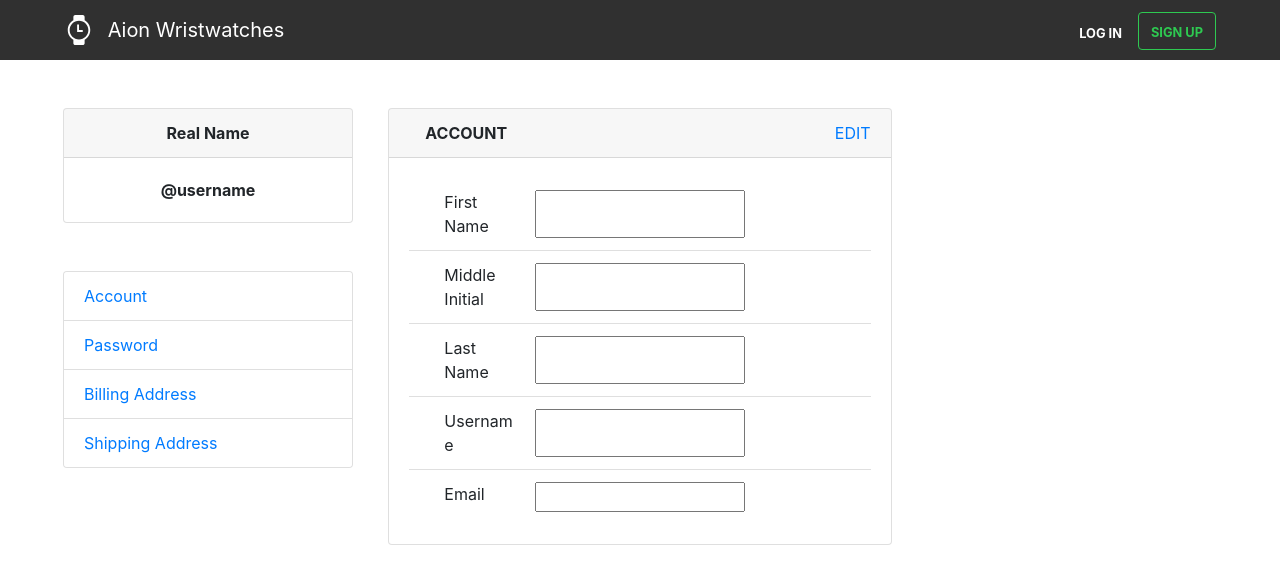
After one commit to denricklaborada/SECPROG-MP, a Django app: page /uacct/ in a window 1280 px wide. The commit adds this page. Shown: the top 584 px of the page. Run offline with Django 3.2, Linux system fonts and the light colour scheme; some libraries are stand-ins or nearby versions.

Commit message:
user account

```diff
--- /dev/null
+++ b/aionwristwatches/ecommerce/templates/ecommerce/uacct.html
@@ -0,0 +1,57 @@
+{% extends 'ecommerce/extends/header.html' %}
+{%load static%}
+{% block extrahead %}
+<link rel="stylesheet" type="text/css" href="{% static 'css/uacct.css' %}">
+{% endblock %}
+{% block body %}
+<div class="main-container mt-5">
+    <div class="container ml-5 col-3 pull-left" >
+        <div class="card ">
+            <div class="card-header col-auto text-center">
+                <strong>Real Name</strong>
+            </div>
+
+            <div class="card-body text-center">
+                <strong>@username</strong>
+            </div>
+        </div>
+        <div class="card mt-lg-5">
+          <ul class="list-group list-group-flush">
+              <li class="list-group-item"><a href="#" style="text-decoration: none;">Account</a></li>
+              <li class="list-group-item"><a href="#" style="text-decoration: none;">Password</a></li>
+              <li class="list-group-item"><a href="#" style="text-decoration: none;">Billing Address</a></li>
+              <li class="list-group-item"><a href="#" style="text-decoration: none;">Shipping Address</a></li>
+          </ul>
+        </div>
+    </div>
+    <div class="container col-5 " >
+        <div class="card">
+            <div class="card-header"><strong class="p-3">ACCOUNT</strong><a href="#" class="pull-right" style="text-decoration: none;">EDIT</a></div>
+            <div class = "card-body">
+                <ul class="list-group list-group-flush">
+                    <li  class="list-group-item d-inline-flex ">
+                        <div class="col-3">First Name</div>
+                        <input class="col-6" type="text" value="{{user.fname}}"/>
+                    </li>
+                    <li  class="list-group-item d-inline-flex ">
+                        <div class="col-3">Middle Initial</div>
+                        <input class="col-6" type="text" value="{{user.mname}}"/>
+                    </li>
+                    <li  class="list-group-item d-inline-flex ">
+                        <div class="col-3">Last Name</div>
+                        <input class="col-6" type="text" value="{{user.lname}}"/>
+                    </li>
+                    <li  class="list-group-item d-inline-flex ">
+                        <div class="col-3">Username</div>
+                        <input class="col-6" type="text" value="{{user.uname}}"/>
+                    </li>
+                    <li  class="list-group-item d-inline-flex ">
+                        <div class="col-3">Email</div>
+                        <input class="col-6" type="text" value="{{user.email}}"/>
+                    </li>
+                </ul>
+            </div>
+        </div>
+    </div>
+</div>
+{% endblock %}
```
Also changed, not shown: aionwristwatches/ecommerce/static/css/uacct.css (line endings or trailing spaces).
